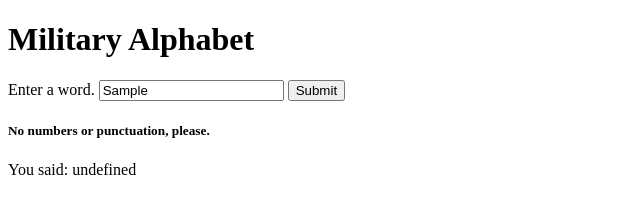
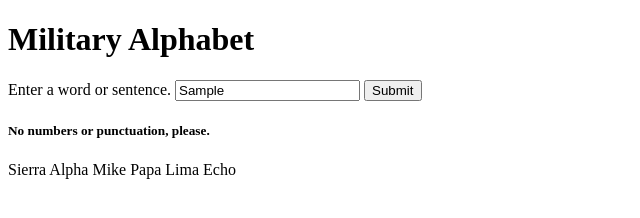
Before and after one commit to milleraundra/military_alphabet_js, a plain HTML site: page index.html in a window 1280 px wide. Both pictures are taken after typing "Sample" into the empty fields and a click on the button "Submit". Shown: the whole page, without its empty margins (0-640 px from the left). Drawn offline with Linux system fonts and the light colour scheme.

Commit message:
add simple conditionals for validation and functionality.

```diff
--- a/index.html
+++ b/index.html
@@ -10,7 +10,7 @@
 
 		<div id="form_input">
 			<form>
-				<label for="input">Enter a word.</label>
+				<label for="input">Enter a word or sentence.</label>
 				<input id="input" type="text" name="input">
 				<button id="submit">Submit</button>
 			</form>
--- a/scripts.js
+++ b/scripts.js
@@ -1,5 +1,9 @@
+function getMilitaryAlphabetKeyAndValuePairs(key, value, map) {
+	console.log("key: " + key + " | value: " + value);
+}
+
 militaryAlphabet = function(input) {
-	var result = "";
+	var result = new Array;
 	var military_alphabet = new Array();
 	military_alphabet['A'] = 'Alpha';
 	military_alphabet['B'] = 'Bravo';
@@ -33,14 +37,19 @@ militaryAlphabet = function(input) {
 
 	var input_uppercase = input.toUpperCase();
 	var input_array = input_uppercase.split("");
-	console.log(input_array);
 
-	//take sentence with multiple words
-	//loop through letters
-		//if a letter, return assocaited
-		//if a space, '<br>'
-	//push to final array
-	//return array
+	input_array.forEach(function(letter) {
+
+		if((letter >= 'A') && (letter <= 'Z')) {
+			result.push(military_alphabet[letter]);
+		} else if ( letter === " ") {
+			result.push('<br>');
+		}
+
+	});
+	result = result.join(" ");
+	return result;
+
 }
 
 
@@ -52,6 +61,6 @@ $(document).ready(function() {
 	var input = $('#input').val();
 	var result = militaryAlphabet(input);
 	$('#form_output').empty();
-	$('#form_output').append('You said: ' + result);
+	$('#form_output').append(result);
 	});
 });
```
